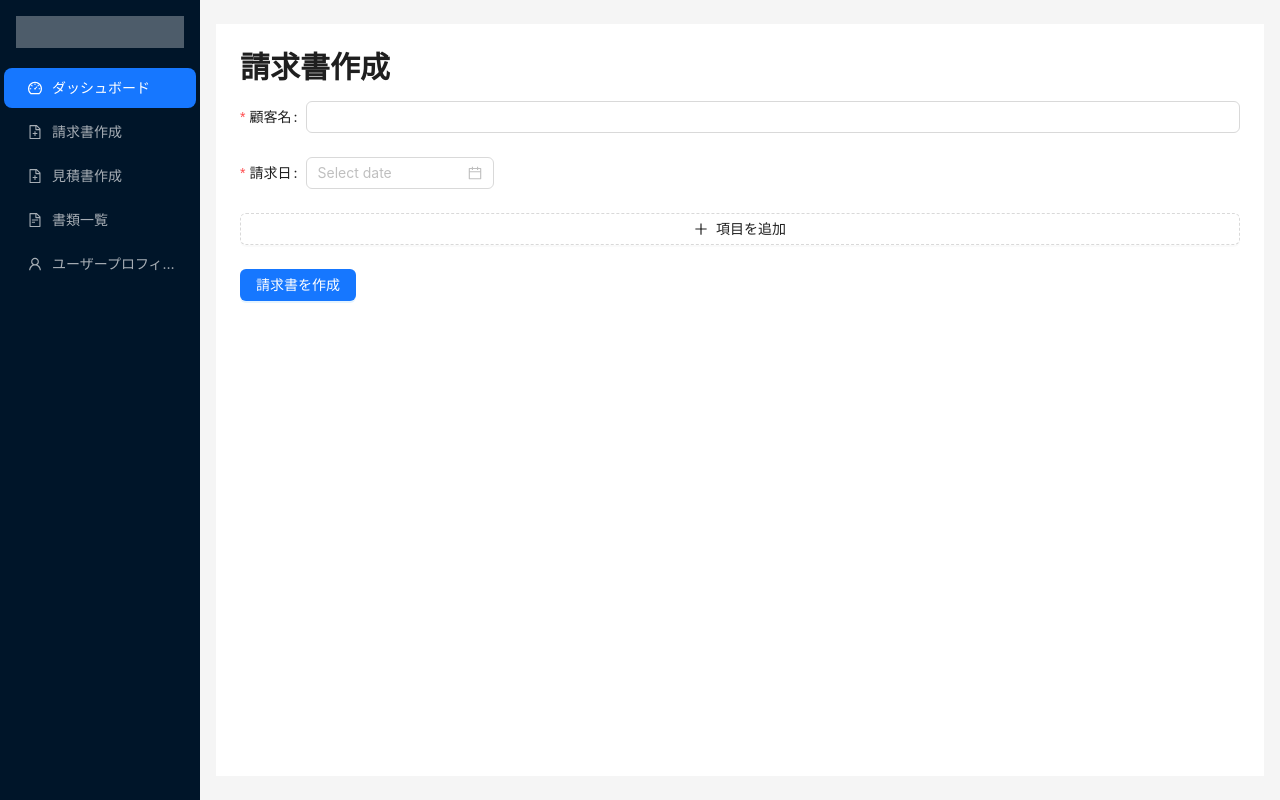
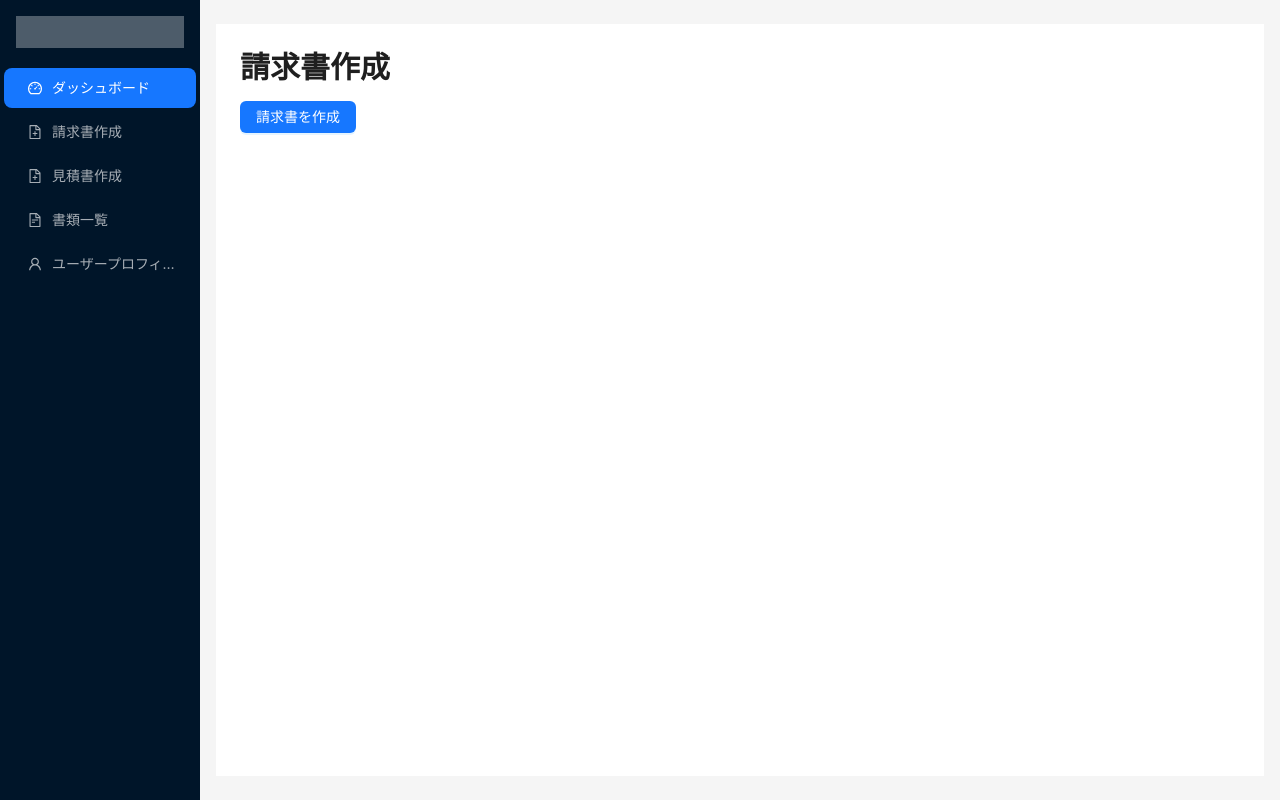
Before and after one commit to ranmaru-mandai/charge_management_system_mock, a React (Vite) app: page /create-invoice in a window 1280 px wide. Built offline with nearby package versions, Linux system fonts and the light colour scheme.

Commit message:
Add modal for invoice creation
Implement a modal that appears upon clicking the "Create Invoice" button, allowing users to edit fields such as customer name and invoice date.
[skip gpt_engineer]

```diff
--- /dev/null
+++ b/src/components/InvoiceCreationModal.jsx
@@ -0,0 +1,55 @@
+import React from 'react';
+import { Modal, Form, Input, DatePicker, InputNumber, Button } from 'antd';
+
+const InvoiceCreationModal = ({ visible, onCancel, onSave }) => {
+  const [form] = Form.useForm();
+
+  const handleOk = () => {
+    form.validateFields().then((values) => {
+      onSave(values);
+      form.resetFields();
+    });
+  };
+
+  return (
+    <Modal
+      title="請求書作成"
+      visible={visible}
+      onCancel={onCancel}
+      footer={[
+        <Button key="cancel" onClick={onCancel}>
+          キャンセル
+        </Button>,
+        <Button key="submit" type="primary" onClick={handleOk}>
+          作成
+        </Button>,
+      ]}
+    >
+      <Form form={form} layout="vertical">
+        <Form.Item
+          name="clientName"
+          label="顧客名"
+          rules={[{ required: true, message: '顧客名を入力してください' }]}
+        >
+          <Input />
+        </Form.Item>
+        <Form.Item
+          name="invoiceDate"
+          label="請求日"
+          rules={[{ required: true, message: '請求日を選択してください' }]}
+        >
+          <DatePicker style={{ width: '100%' }} />
+        </Form.Item>
+        <Form.Item
+          name="amount"
+          label="金額"
+          rules={[{ required: true, message: '金額を入力してください' }]}
+        >
+          <InputNumber style={{ width: '100%' }} />
+        </Form.Item>
+      </Form>
+    </Modal>
+  );
+};
+
+export default InvoiceCreationModal;
--- a/src/pages/InvoiceCreation.jsx
+++ b/src/pages/InvoiceCreation.jsx
@@ -1,62 +1,36 @@
-import React from 'react';
-import { Form, Input, Button, DatePicker, InputNumber, Space, Typography } from 'antd';
-import { MinusCircleOutlined, PlusOutlined } from '@ant-design/icons';
+import React, { useState } from 'react';
+import { Button, Typography } from 'antd';
+import InvoiceCreationModal from '../components/InvoiceCreationModal';
 
 const { Title } = Typography;
 
 const InvoiceCreation = () => {
-  const [form] = Form.useForm();
+  const [isModalVisible, setIsModalVisible] = useState(false);
 
-  const onFinish = (values) => {
+  const showModal = () => {
+    setIsModalVisible(true);
+  };
+
+  const handleCancel = () => {
+    setIsModalVisible(false);
+  };
+
+  const handleSave = (values) => {
     console.log('Received values of form:', values);
+    setIsModalVisible(false);
   };
 
   return (
     <div>
       <Title level={2}>請求書作成</Title>
-      <Form form={form} name="invoice_creation" onFinish={onFinish} autoComplete="off">
-        <Form.Item name="client_name" label="顧客名" rules={[{ required: true }]}>
-          <Input />
-        </Form.Item>
-        <Form.Item name="invoice_date" label="請求日" rules={[{ required: true }]}>
-          <DatePicker />
-        </Form.Item>
-        <Form.List name="items">
-          {(fields, { add, remove }) => (
-            <>
-              {fields.map(({ key, name, ...restField }) => (
-                <Space key={key} style={{ display: 'flex', marginBottom: 8 }} align="baseline">
-                  <Form.Item
-                    {...restField}
-                    name={[name, 'name']}
-                    rules={[{ required: true, message: '項目名を入力してください' }]}
-                  >
-                    <Input placeholder="項目名" />
-                  </Form.Item>
-                  <Form.Item
-                    {...restField}
-                    name={[name, 'amount']}
-                    rules={[{ required: true, message: '金額を入力してください' }]}
-                  >
-                    <InputNumber placeholder="金額" />
-                  </Form.Item>
-                  <MinusCircleOutlined onClick={() => remove(name)} />
-                </Space>
-              ))}
-              <Form.Item>
-                <Button type="dashed" onClick={() => add()} block icon={<PlusOutlined />}>
-                  項目を追加
-                </Button>
-              </Form.Item>
-            </>
-          )}
-        </Form.List>
-        <Form.Item>
-          <Button type="primary" htmlType="submit">
-            請求書を作成
-          </Button>
-        </Form.Item>
-      </Form>
+      <Button type="primary" onClick={showModal}>
+        請求書を作成
+      </Button>
+      <InvoiceCreationModal
+        visible={isModalVisible}
+        onCancel={handleCancel}
+        onSave={handleSave}
+      />
     </div>
   );
 };
```
